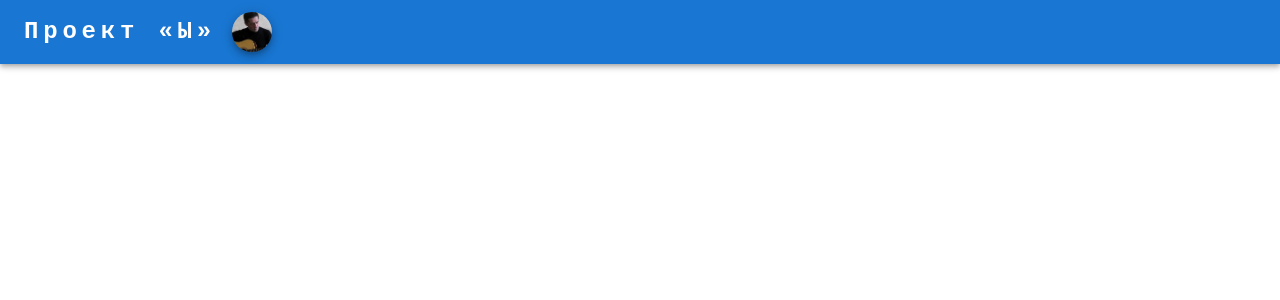
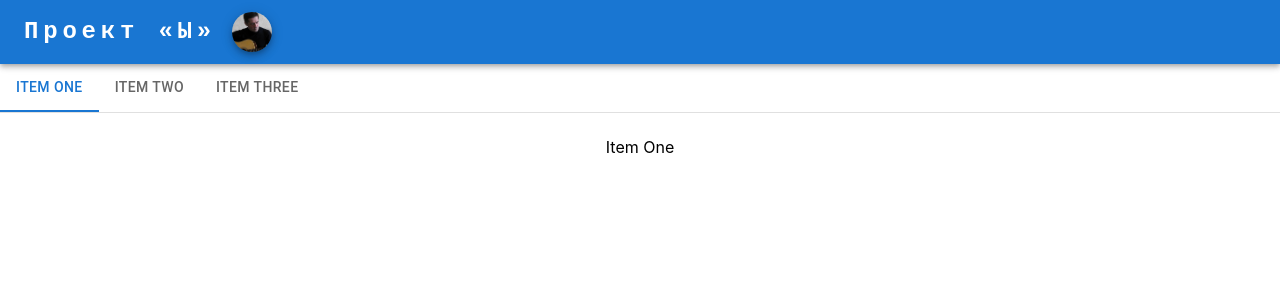
Before and after one commit to adesoft75/react-offer, a React (Create React App) app: page / in a window 1280 px wide. Shown: the top 300 px of the page. Built offline with nearby package versions, Linux system fonts and the light colour scheme.

Commit message:
ver.0.05

```diff
--- /dev/null
+++ b/public/static/json/templates.json
@@ -0,0 +1,5 @@
+{
+  "p_name": "react-offer",
+  "date": "24.06.2024",
+  "author": true
+}
--- a/src/App.js
+++ b/src/App.js
@@ -1,12 +1,14 @@
 import './App.css'
 import React from 'react'
 import AppBarMenu from './AppBarMenu'
+import AppTabs from './AppTabs';
 
 
 function App() {
     return (
       <div className="App">
         <AppBarMenu />
+        <AppTabs />
       </div>
     );
 }
--- /dev/null
+++ b/src/AppTabs.js
@@ -0,0 +1,63 @@
+import * as React from 'react'
+import PropTypes from 'prop-types'
+import Tabs from '@mui/material/Tabs'
+import Tab from '@mui/material/Tab'
+import Box from '@mui/material/Box'
+
+function CustomTabPanel(props) {
+  const { children, value, index, ...other } = props
+
+  return (
+    <div
+      role="tabpanel"
+      hidden={value !== index}
+      id={`simple-tabpanel-${index}`}
+      aria-labelledby={`simple-tab-${index}`}
+      {...other}
+    >
+      {value === index && <Box sx={{ p: 3 }}>{children}</Box>}
+    </div>
+  )
+}
+
+CustomTabPanel.propTypes = {
+  children: PropTypes.node,
+  index: PropTypes.number.isRequired,
+  value: PropTypes.number.isRequired,
+}
+
+function a11yProps(index) {
+  return {
+    id: `simple-tab-${index}`,
+    'aria-controls': `simple-tabpanel-${index}`,
+  }
+}
+
+export default function AppTabs() {
+  const [value, setValue] = React.useState(0)
+
+  const handleChange = (event, newValue) => {
+    setValue(newValue)
+  }
+
+  return (
+    <Box sx={{ width: '100%' }}>
+      <Box sx={{ borderBottom: 1, borderColor: 'divider' }}>
+        <Tabs value={value} onChange={handleChange} aria-label="basic tabs example">
+          <Tab label="Item One" {...a11yProps(0)} />
+          <Tab label="Item Two" {...a11yProps(1)} />
+          <Tab label="Item Three" {...a11yProps(2)} />
+        </Tabs>
+      </Box>
+      <CustomTabPanel value={value} index={0}>
+        Item One
+      </CustomTabPanel>
+      <CustomTabPanel value={value} index={1}>
+        Item Two
+      </CustomTabPanel>
+      <CustomTabPanel value={value} index={2}>
+        Item Three
+      </CustomTabPanel>
+    </Box>
+  )
+}
```
